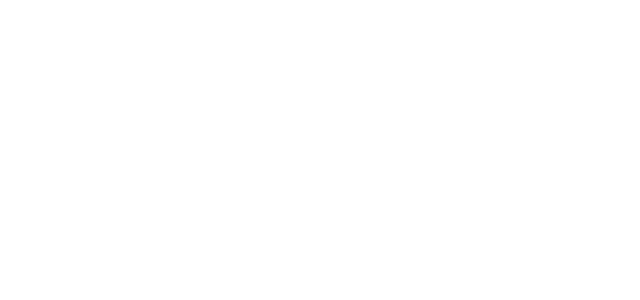
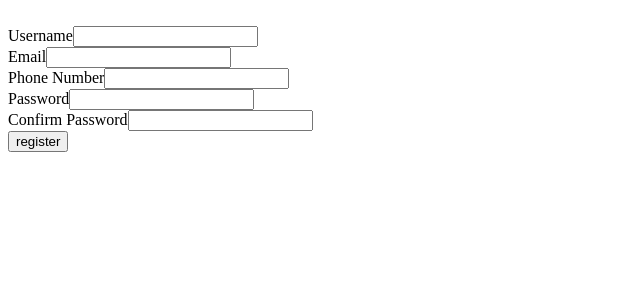
Before and after one commit to Ham33d-754/Birch-Motors-Rental-front-end, a React (Vite) app: page /register in a window 1280 px wide. Before the commit this address had no page. Shown: the top 300 px of the page, without its empty margins (0-640 px from the left). Built offline with nearby package versions, Linux system fonts and the light colour scheme.

Commit message:
added input validation to register form

```diff
--- a/src/App.jsx
+++ b/src/App.jsx
@@ -5,13 +5,16 @@ import Login from './Pages/Login'
 import Header from './Components/Header'
 import checkSession from './services/checkSession'
 import { useEffect, useState } from 'react'
+import Register from './Pages/Register'
 function App() {
   const [user, setUser] = useState(null)
+  console.log(user)
   const checkToken = async () => {
     const token = localStorage.getItem('token')
     if (token) {
-      let currentAdmin = await checkSession()
-      setUser(currentAdmin)
+      let currentUser = await checkSession()
+      console.log(currentUser)
+      setUser(currentUser)
     }
   }
   const clearToken = () => {
@@ -25,11 +28,12 @@ function App() {
   return (
     <>
       <header>
-        <Header clearToken={clearToken} />
+        <Header clearToken={clearToken} user={user} />
       </header>
       <Routes>
         <Route path="/" element={<Home />} />
         <Route path="/signIn" element={<Login setUser={setUser} />} />
+        <Route path="/register" element={<Register user={user} />} />
       </Routes>
     </>
   )
--- a/src/Pages/Register.jsx
+++ b/src/Pages/Register.jsx
@@ -1,8 +1,121 @@
-const Register = () => {
+import { useState } from 'react'
+import Client from '../services/api'
+import { useNavigate } from 'react-router-dom'
+
+const Register = ({ user }) => {
+  const [msg, setMsg] = useState('')
+  const [msgPhone, setMsgPhone] = useState('')
+  let navigate = useNavigate()
+  const initialState = {
+    username: '',
+    password: '',
+    email: '',
+    phone: '',
+    role: '',
+    confirmPassword: ''
+  }
+
+  const [formValue, setFormValue] = useState(initialState)
+
+  const handleChange = (e) => {
+    setFormValue({ ...formValue, [e.target.name]: e.target.value })
+    let isNumber = isNaN(formValue.phone)
+    let password = formValue.password
+    let confirmPassword = formValue.confirmPassword
+    if (isNumber) {
+      setMsgPhone('phone number must be number')
+    } else {
+      setMsgPhone('')
+    }
+
+    if (password.length < 7 && password.length > 0) {
+      setMsg('password must be at least 7 character long')
+    } else {
+      setMsg('')
+    }
+  }
+  const handelSubmit = async (e) => {
+    e.preventDefault()
+    if (formValue.password === formValue.confirmPassword) {
+      const resopnse = await Client.post('/auth/register', formValue)
+      if (resopnse.data.msgExists) {
+        setMsg(resopnse.data.msgExists)
+      } else {
+        navigate('/signIn')
+      }
+    } else {
+      setMsg('passwords must be matched')
+    }
+  }
+
   return (
     <>
-
+      {msg}
+      <br />
+      {msgPhone}
+      <form onSubmit={handelSubmit}>
+        <label htmlFor="username">Username</label>
+        <input
+          name="username"
+          onChange={handleChange}
+          value={formValue.username}
+          required
+        />
+        <br />
+        <label htmlFor="email">Email</label>
+        <input
+          type="email"
+          name="email"
+          onChange={handleChange}
+          value={formValue.email}
+          required
+        />
+        <br />
+        <label htmlFor="phone">Phone Number</label>
+        <input
+          name="phone"
+          onChange={handleChange}
+          value={formValue.phone}
+          required
+        />
+        <br />
+        <label htmlFor="password">Password</label>
+        <input
+          type="password"
+          name="password"
+          onChange={handleChange}
+          value={formValue.password}
+          required
+        />
+        <br />
+        <label htmlFor="confirmPassword">Confirm Password</label>
+        <input
+          type="password"
+          name="confirmPassword"
+          onChange={handleChange}
+          value={formValue.confirmPassword}
+          required
+        />
+        <br />
+        {user && user.role === 'admin' ? (
+          <>
+            <label htmlFor="role">Select Type of User</label>
+            <select
+              name="role"
+              onChange={handleChange}
+              value={formValue.role}
+              required
+            >
+              <option value="">Select type of user</option>
+              <option value="user">User</option>
+              <option value="manager">Manager</option>
+            </select>
+          </>
+        ) : null}
+        <button type="submit"> register</button>
+      </form>
     </>
   )
 }
+
 export default Register
```
